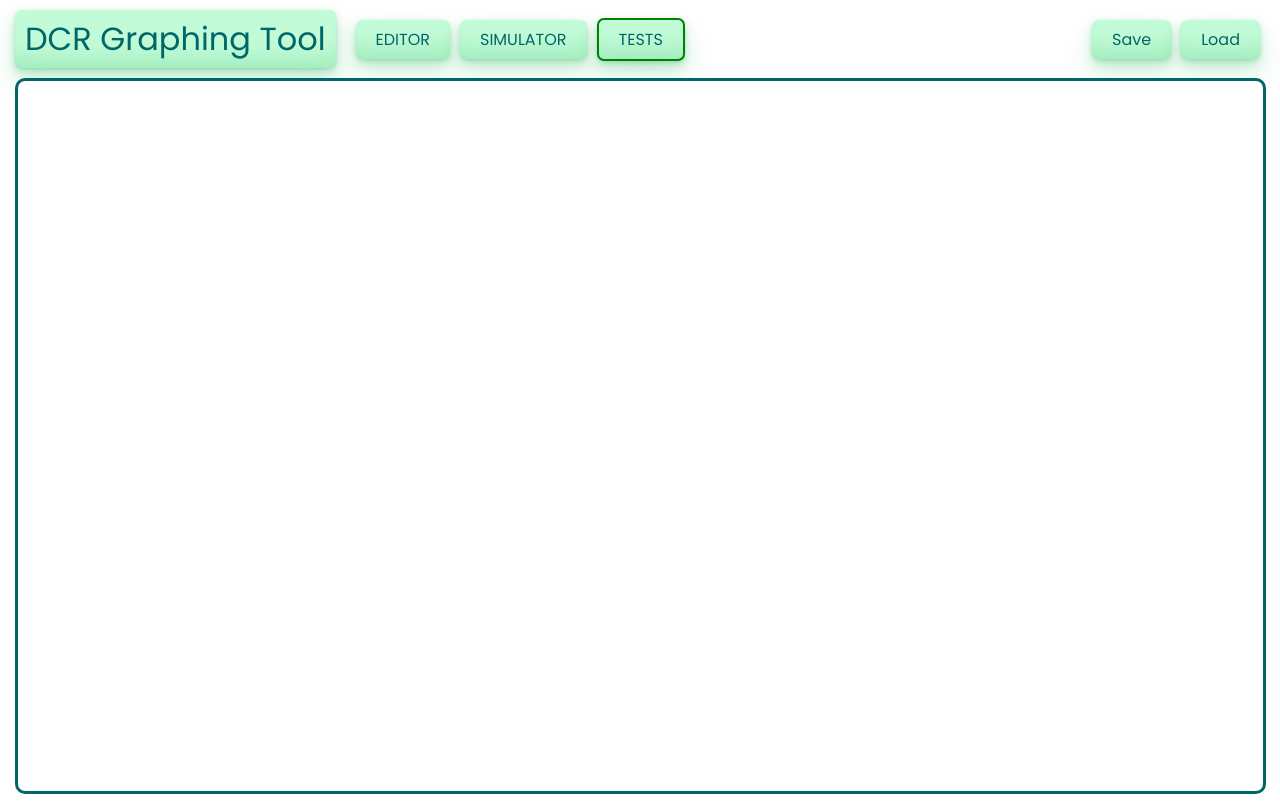
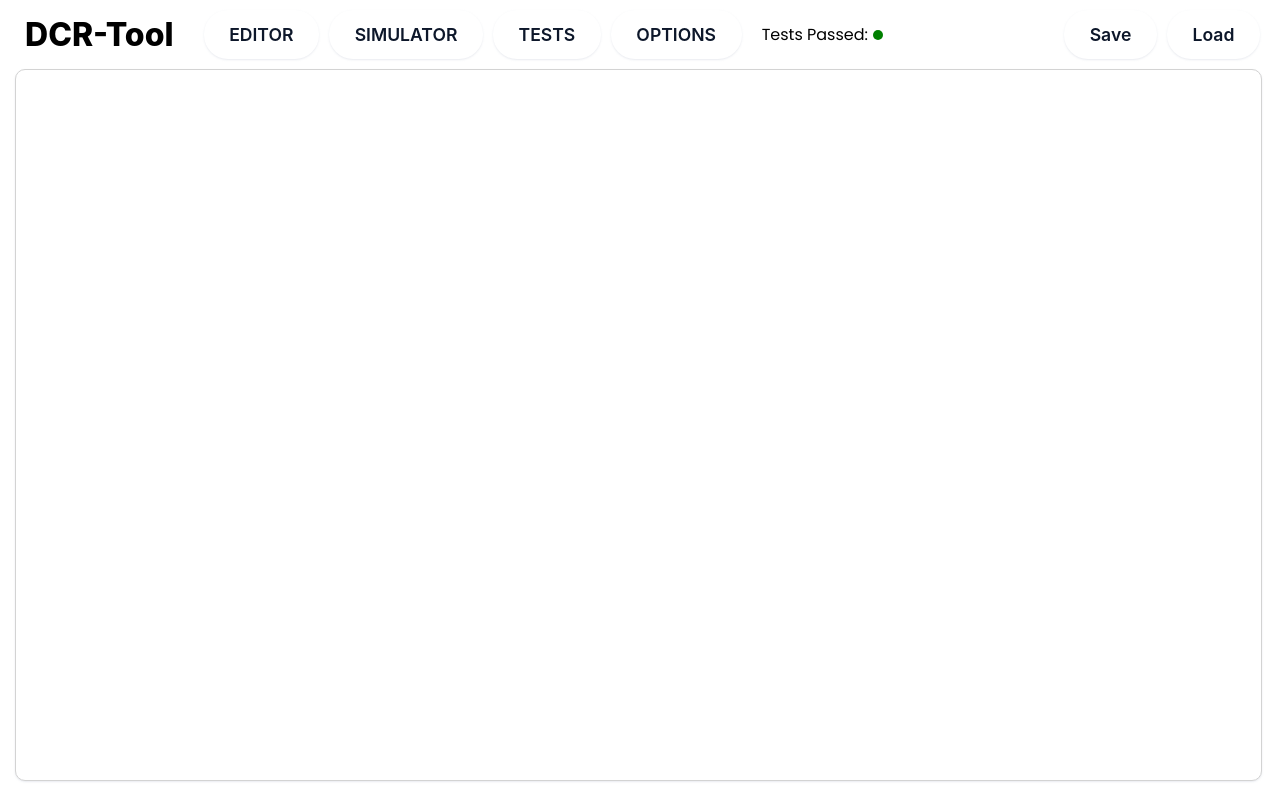
Before and after one commit to spj290/DCR-verification, a React (Vite) app: page / in a window 1280 px wide. Shown: the top 809 px of the page. Built offline with nearby package versions, Linux system fonts and the light colour scheme.

Commit message:
did some better styling

```diff
--- a/index.html
+++ b/index.html
@@ -1,4 +1,4 @@
-<!DOCTYPE html>
+<!doctype html>
 <html lang="en">
   <head>
     <meta charset="UTF-8" />
@@ -8,7 +8,7 @@
   </head>
   <body>
     <div id="root"></div>
-    <div id="portal-root"></div>
+
     <script type="module" src="/src/main.jsx"></script>
   </body>
 </html>
--- a/src/App.jsx
+++ b/src/App.jsx
@@ -5,6 +5,7 @@ import { useState, useEffect } from "react";
 import FileManager from "./components/FileManager";
 import { convertToDCRGraph } from "./utils";
 import checkAlignment from "../BitDCRAlign-main/src/tdm";
+import Navbar from "./components/Navbar";
 
 function App() {
   const [events, setEvents] = useState([]);
@@ -52,32 +53,16 @@ function App() {
 
   return (
     <Router>
-      <nav className="navbar">
-        <h1 className="navbar-title">DCR Graphing Tool</h1>
-        <Link className="links" to="/">
-          EDITOR
-        </Link>
-        <Link className="links" to="/simulator">
-          SIMULATOR
-        </Link>
-        <div
-          className="links"
-          style={{
-            border: `2px solid ${
-              tests.every((test) => test.status) ? "green" : "red"
-            }`,
-          }}
-          onClick={() => setTestsActive(!testsActive)}
-        >
-          TESTS
-        </div>
-        <FileManager
-          events={events}
-          relations={relations}
-          setEvents={setEvents}
-          setRelations={setRelations}
-        />
-      </nav>
+      <Navbar
+        events={events}
+        relations={relations}
+        setEvents={setEvents}
+        setRelations={setRelations}
+        tests={tests}
+        setTests={setTests}
+        testsActive={testsActive}
+        setTestsActive={setTestsActive}
+      />
       <Routes>
         <Route
           path="/"
--- a/src/components/Canvas.jsx
+++ b/src/components/Canvas.jsx
@@ -67,6 +67,7 @@ function Canvas({
     };
   }, []);
 
+  // Delete event, undo, redo, and keyboard shortcuts
   useEffect(() => {
     const handleKeyDown = (e) => {
       if ((e.ctrlKey || e.metaKey) && e.key === "z") {
--- /dev/null
+++ b/src/components/DropDownMenu.jsx
@@ -0,0 +1,40 @@
+import React from "react";
+import "../styles/dropdownmenu.css";
+
+function DropDownMenu({
+  events,
+  setEvents,
+  relations,
+  setRelations,
+  tests,
+  setTests,
+  testsActive,
+  setTestsActive,
+}) {
+  function reset() {
+    console.log("Resetting events and relations");
+    setEvents([]);
+    setRelations([]);
+  }
+
+  return (
+    <div className="dropdown">
+      <ul className="dropdown-content">
+        <li>
+          <button onClick={reset}>Reset</button>
+        </li>
+        <li>
+          <a href="#">Delete</a>
+        </li>
+        <li>
+          <a href="#">Undo</a>
+        </li>
+        <li>
+          <a href="#">Redo</a>
+        </li>
+      </ul>
+    </div>
+  );
+}
+
+export default DropDownMenu;
--- /dev/null
+++ b/src/components/Navbar.jsx
@@ -0,0 +1,61 @@
+import React from "react";
+import { useState } from "react";
+import { Link } from "react-router-dom";
+import FileManager from "./FileManager";
+import DropDownMenu from "./DropDownMenu";
+import "../styles/navbar.css";
+function Navbar({
+  events,
+  relations,
+  setEvents,
+  setRelations,
+  tests,
+  setTests,
+  testsActive,
+  setTestsActive,
+}) {
+  const [openDropdown, setOpenDropdown] = useState(false);
+  return (
+    <nav className="navbar">
+      <h1 className="navbar-title">DCR-Tool</h1>
+      <Link className="links" to="/">
+        EDITOR
+      </Link>
+      <Link className="links" to="/simulator">
+        SIMULATOR
+      </Link>
+      <div className="links" onClick={() => setTestsActive(!testsActive)}>
+        TESTS
+      </div>
+      <button
+        className="links"
+        onMouseEnter={() => setOpenDropdown((prev) => !prev)}
+      >
+        OPTIONS
+      </button>
+      <div className="test-status">
+        <span>Tests Passed: </span>
+        <div
+          className="test-passed"
+          style={{
+            backgroundColor: `${
+              tests.every((test) => test.status) ? "green" : "red"
+            }`,
+          }}
+        ></div>
+      </div>
+
+      {openDropdown && (
+        <DropDownMenu onMouseLeave={() => setOpenDropdown((prev) => !prev)} />
+      )}
+      <FileManager
+        events={events}
+        relations={relations}
+        setEvents={setEvents}
+        setRelations={setRelations}
+      />
+    </nav>
+  );
+}
+
+export default Navbar;
--- a/src/index.css
+++ b/src/index.css
@@ -21,18 +21,18 @@ body {
 .simulator-canvas {
   width: calc(100% - 210px);
   background-color: white;
-  border-color: #006769;
-  border-style: solid;
   border-radius: 10px;
   margin-left: 10px;
   margin-right: 10px;
+  box-shadow: 0px 1px 2px rgba(166, 175, 195, 0.25);
+  border: lightgrey 1px solid;
 }
 .canvas {
   background-color: white;
   border-radius: 10px;
-  border-color: #006769;
-  border-style: solid;
   margin-bottom: 10px;
+  box-shadow: 0px 1px 2px rgba(166, 175, 195, 0.25);
+  border: lightgrey 1px solid;
   margin-left: 10px;
   margin-right: 10px;
 }
@@ -101,38 +101,40 @@ body {
   font-family: "Poppins";
   font-style: normal;
   font-weight: 400;
-  background-color: #c2fbd7;
   border-radius: 7px;
   padding: 5px 10px 5px 10px;
   margin-right: 20px;
   font-size: 2em;
-  color: #006769;
+  color: black;
   margin-top: 5px;
   margin-bottom: 5px;
   margin-left: 5px;
-  box-shadow: rgba(44, 187, 99, 0.2) 0 -25px 18px -14px inset,
-    rgba(44, 187, 99, 0.15) 0 1px 2px, rgba(44, 187, 99, 0.15) 0 2px 4px,
-    rgba(44, 187, 99, 0.15) 0 4px 8px, rgba(44, 187, 99, 0.15) 0 8px 16px,
-    rgba(44, 187, 99, 0.15) 0 16px 32px;
+  font-family: "Basier circle", -apple-system, system-ui, "Segoe UI", Roboto,
+    "Helvetica Neue", Arial, "Noto Sans", sans-serif, "Apple Color Emoji",
+    "Segoe UI Emoji", "Segoe UI Symbol", "Noto Color Emoji";
+  font-weight: 800;
 }
 
 .links {
-  background-color: #c2fbd7;
-  border-radius: 7px;
-  box-shadow: rgba(44, 187, 99, 0.2) 0 -25px 18px -14px inset,
-    rgba(44, 187, 99, 0.15) 0 1px 2px, rgba(44, 187, 99, 0.15) 0 2px 4px,
-    rgba(44, 187, 99, 0.15) 0 4px 8px, rgba(44, 187, 99, 0.15) 0 8px 16px,
-    rgba(44, 187, 99, 0.15) 0 16px 32px;
-  color: #006769;
+  background-color: #fff;
+  border: 0 solid #e2e8f0;
+  border-radius: 1.5rem;
+  box-sizing: border-box;
+  color: #0d172a;
   cursor: pointer;
   display: inline-block;
-  font-family: "Poppins";
-  padding: 7px 20px;
+  font-family: "Basier circle", -apple-system, system-ui, "Segoe UI", Roboto,
+    "Helvetica Neue", Arial, "Noto Sans", sans-serif, "Apple Color Emoji",
+    "Segoe UI Emoji", "Segoe UI Symbol", "Noto Color Emoji";
+  font-size: 1.1rem;
+  font-weight: 600;
+  line-height: 1;
+  padding: 1rem 1.6rem;
   text-align: center;
-  text-decoration: none;
-  transition: all 250ms;
-  border: 0;
-  font-size: 16px;
+  text-decoration: none #0d172a solid;
+  text-decoration-thickness: auto;
+  transition: all 0.1s cubic-bezier(0.4, 0, 0.2, 1);
+  box-shadow: 0px 1px 2px rgba(166, 175, 195, 0.25);
   user-select: none;
   -webkit-user-select: none;
   touch-action: manipulation;
@@ -140,11 +142,8 @@ body {
 }
 
 .links:hover {
-  box-shadow: rgba(44, 187, 99, 0.35) 0 -25px 18px -14px inset,
-    rgba(44, 187, 99, 0.25) 0 1px 2px, rgba(44, 187, 99, 0.25) 0 2px 4px,
-    rgba(44, 187, 99, 0.25) 0 4px 8px, rgba(44, 187, 99, 0.25) 0 8px 16px,
-    rgba(44, 187, 99, 0.25) 0 16px 32px;
-  transform: scale(1.05) rotate(-1deg);
+  background-color: #1e293b;
+  color: #fff;
 }
 
 .simulator-events {
--- /dev/null
+++ b/src/styles/dropdownmenu.css
@@ -0,0 +1,21 @@
+.dropdown {
+  position: absolute;
+  background-color: white;
+  border: 2px solid #ccc;
+  border-radius: 5px;
+  text-align: center;
+  z-index: 100;
+  top: 70px;
+  right: 40rem;
+}
+
+.dropdown-content {
+  list-style: none;
+  text-align: center;
+  padding-left: 20px;
+  padding-right: 20px;
+}
+
+.dropdown::before {
+  position: absolute;
+}
--- a/src/styles/filemanager.css
+++ b/src/styles/filemanager.css
@@ -1,34 +1,46 @@
 @import url("https://fonts.googleapis.com/css2?family=Inter:wght@400;600;700&family=Poppins:ital,wght@0,100;0,200;0,300;0,400;0,500;0,600;0,700;0,800;0,900;1,100;1,200;1,300;1,400;1,500;1,600;1,700;1,800;1,900&display=swap");
 
 .save-load-button {
-  background-color: #c2fbd7;
-  border-radius: 7px;
-  box-shadow: rgba(44, 187, 99, 0.2) 0 -25px 18px -14px inset,
-    rgba(44, 187, 99, 0.15) 0 1px 2px, rgba(44, 187, 99, 0.15) 0 2px 4px,
-    rgba(44, 187, 99, 0.15) 0 4px 8px, rgba(44, 187, 99, 0.15) 0 8px 16px,
-    rgba(44, 187, 99, 0.15) 0 16px 32px;
-  color: #006769;
+  background-color: #fff;
+  border: 0 solid #e2e8f0;
+  border-radius: 1.5rem;
+  box-sizing: border-box;
+  color: #0d172a;
   cursor: pointer;
   display: inline-block;
-  font-family: "Poppins";
-  padding: 7px 20px;
+  font-family: "Basier circle", -apple-system, system-ui, "Segoe UI", Roboto,
+    "Helvetica Neue", Arial, "Noto Sans", sans-serif, "Apple Color Emoji",
+    "Segoe UI Emoji", "Segoe UI Symbol", "Noto Color Emoji";
+  font-size: 1.1rem;
+  font-weight: 600;
+  line-height: 1;
+  padding: 1rem 1.6rem;
   text-align: center;
-  text-decoration: none;
-  transition: all 250ms;
-  border: 0;
-  font-size: 16px;
+  text-decoration: none #0d172a solid;
+  text-decoration-thickness: auto;
+  transition: all 0.1s cubic-bezier(0.4, 0, 0.2, 1);
+  box-shadow: 0px 1px 2px rgba(166, 175, 195, 0.25);
   user-select: none;
   -webkit-user-select: none;
   touch-action: manipulation;
   margin-right: 10px;
 }
 
+.button-81:hover {
+  background-color: #1e293b;
+  color: #fff;
+}
+
+@media (min-width: 768px) {
+  .button-81 {
+    font-size: 1.125rem;
+    padding: 1rem 2rem;
+  }
+}
+
 .save-load-button:hover {
-  box-shadow: rgba(44, 187, 99, 0.35) 0 -25px 18px -14px inset,
-    rgba(44, 187, 99, 0.25) 0 1px 2px, rgba(44, 187, 99, 0.25) 0 2px 4px,
-    rgba(44, 187, 99, 0.25) 0 4px 8px, rgba(44, 187, 99, 0.25) 0 8px 16px,
-    rgba(44, 187, 99, 0.25) 0 16px 32px;
-  transform: scale(1.05) rotate(-1deg);
+  background-color: #1e293b;
+  color: #fff;
 }
 
 .file-manager {
--- /dev/null
+++ b/src/styles/navbar.css
@@ -0,0 +1,13 @@
+.test-status {
+  display: flex;
+  align-items: center;
+  margin-left: 10px;
+}
+
+.test-passed {
+  background-color: grey;
+  width: 10px;
+  height: 10px;
+  border-radius: 10px;
+  margin-left: 5px;
+}
```
